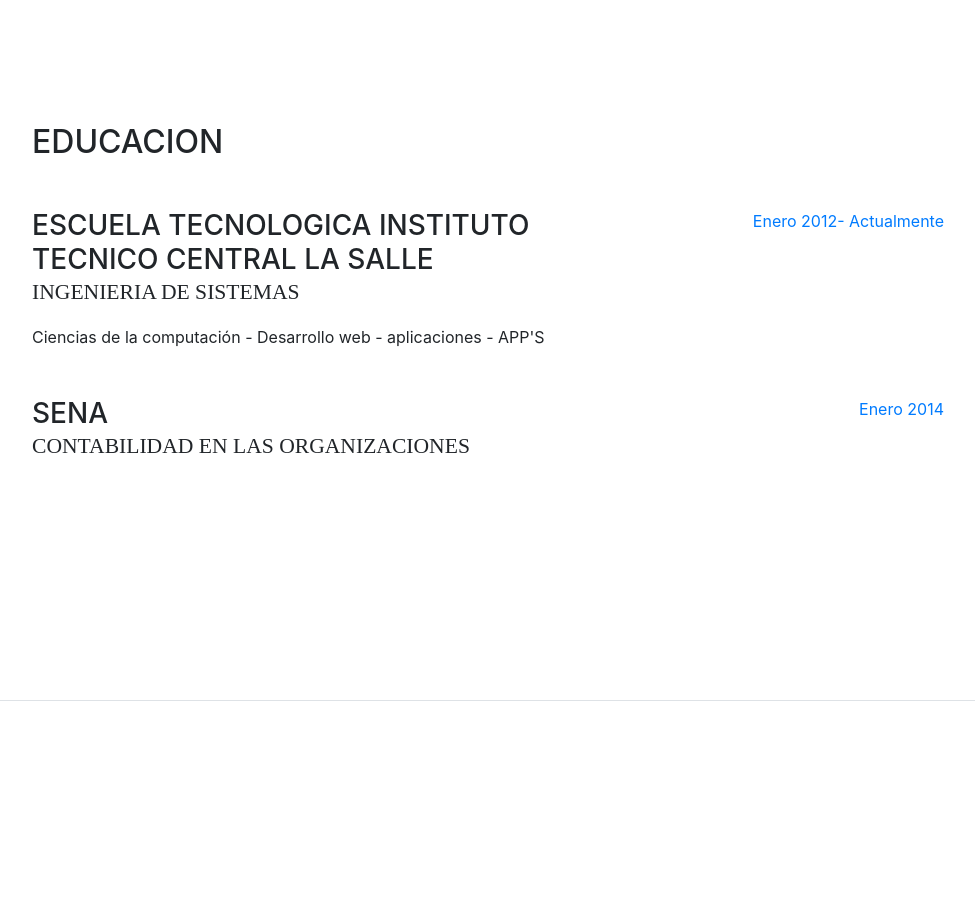
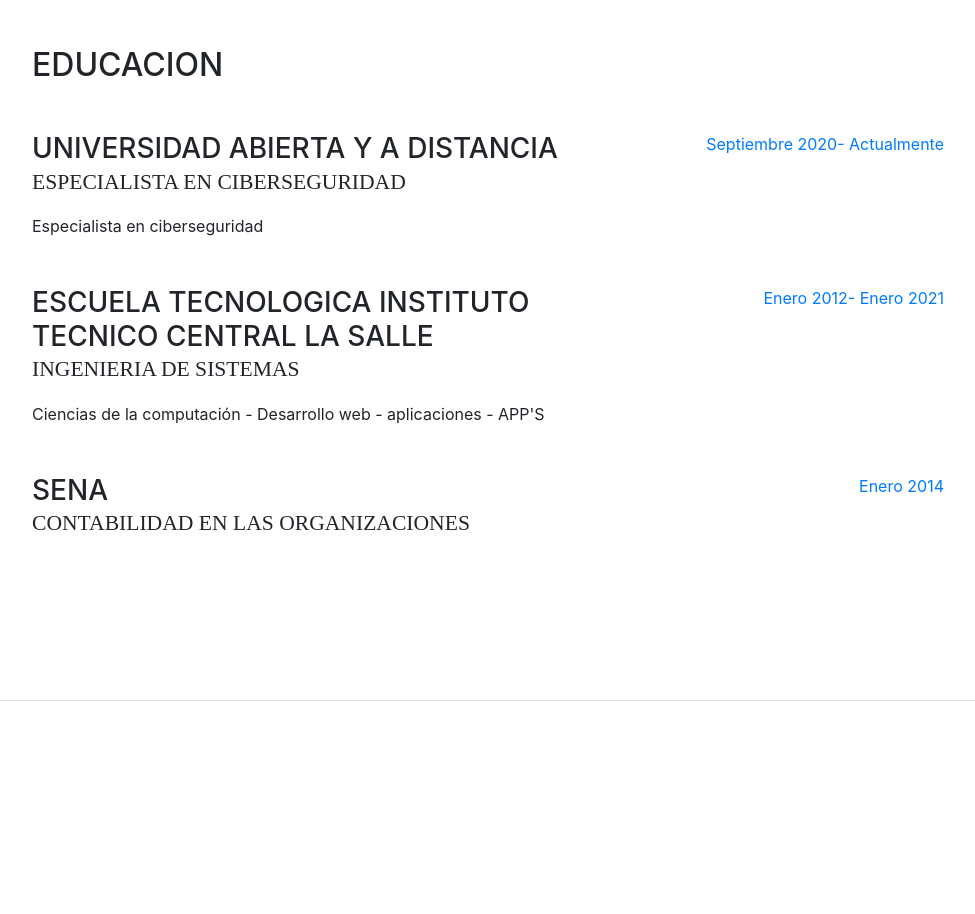
Before and after one commit to JhonMejia2/CVJJ, a website with bundled scripts: page index.html in a window 1280 px wide. Shown: the part 3120-4034 px from the top of the page, without its empty margins (288-1263 px from the left). Built offline with nearby package versions, Linux system fonts and the light colour scheme; a web font is replaced by a local one.

Commit message:
Update index.html

```diff
--- a/index.html
+++ b/index.html
@@ -198,6 +198,19 @@
         <div class="my-auto">
           <h2 class="mb-5">Educacion</h2>
 
+	<div class="resume-item d-flex flex-column flex-md-row mb-5">
+            <div class="resume-content mr-auto">
+              <h3 class="mb-0">UNIVERSIDAD ABIERTA Y A DISTANCIA</h3>
+              <div class="subheading mb-3">ESPECIALISTA EN CIBERSEGURIDAD</div>
+              <div>Especialista en ciberseguridad </div>
+            </div>
+            <div class="resume-date text-md-right">
+              <span class="text-primary">Septiembre 2020- Actualmente</span>
+            </div>
+          </div>
+
+
+
           <div class="resume-item d-flex flex-column flex-md-row mb-5">
             <div class="resume-content mr-auto">
               <h3 class="mb-0">ESCUELA TECNOLOGICA INSTITUTO TECNICO CENTRAL LA SALLE</h3>
@@ -205,7 +218,7 @@
               <div>Ciencias de la computación - Desarrollo web - aplicaciones - APP'S </div>
             </div>
             <div class="resume-date text-md-right">
-              <span class="text-primary">Enero 2012- Actualmente</span>
+              <span class="text-primary">Enero 2012- Enero 2021</span>
             </div>
           </div>
 
```
